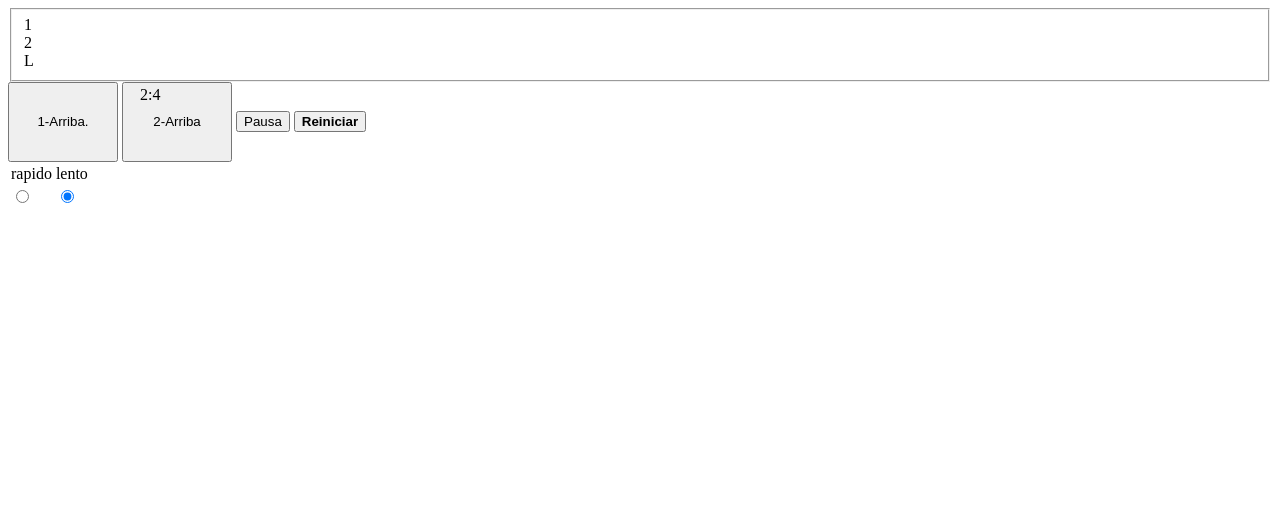
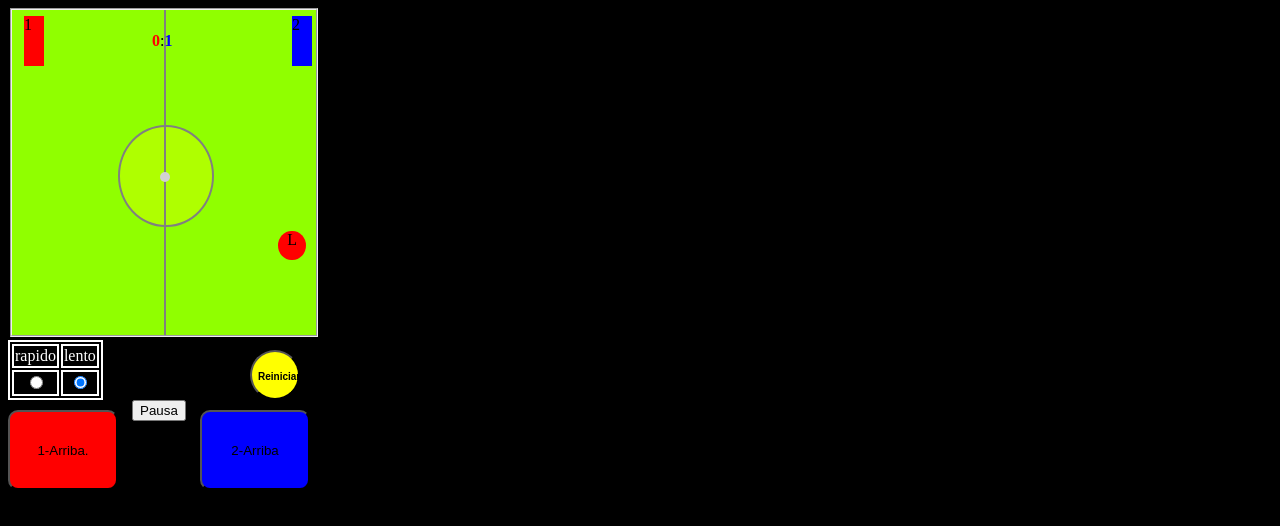
Before and after one commit to dabl03/Ping-Pong-en-la-Web, a plain HTML site: page Ping pong.html in a window 1280 px wide. Drawn offline with Linux system fonts and the light colour scheme.

Commit message:
Create Ping pong.html

```diff
--- a/Ping pong.html
+++ b/Ping pong.html
@@ -5,11 +5,10 @@
         <title>Juego_con_html_css_js</title>
         <meta charset="utf-8"/>
         <meta name="viewport" content="width=device-width, initial-scale=1"/>
-        <script>
-
-        </script>
+        <link rel="stylesheet" href="ping pong.css"/>
     </head>
     <body onload="main();">
+        <script src="ping pong.js"></script>
         <fieldset>
             <div id="dibujo">
                 1
```
